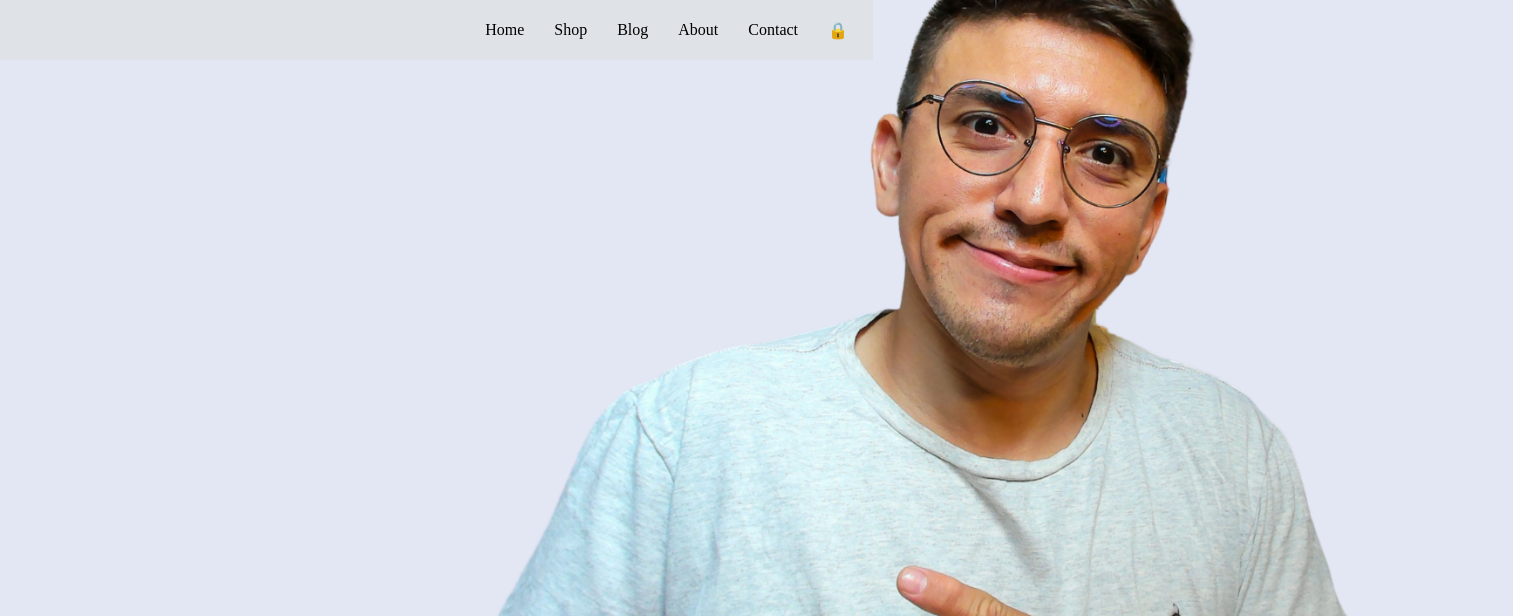
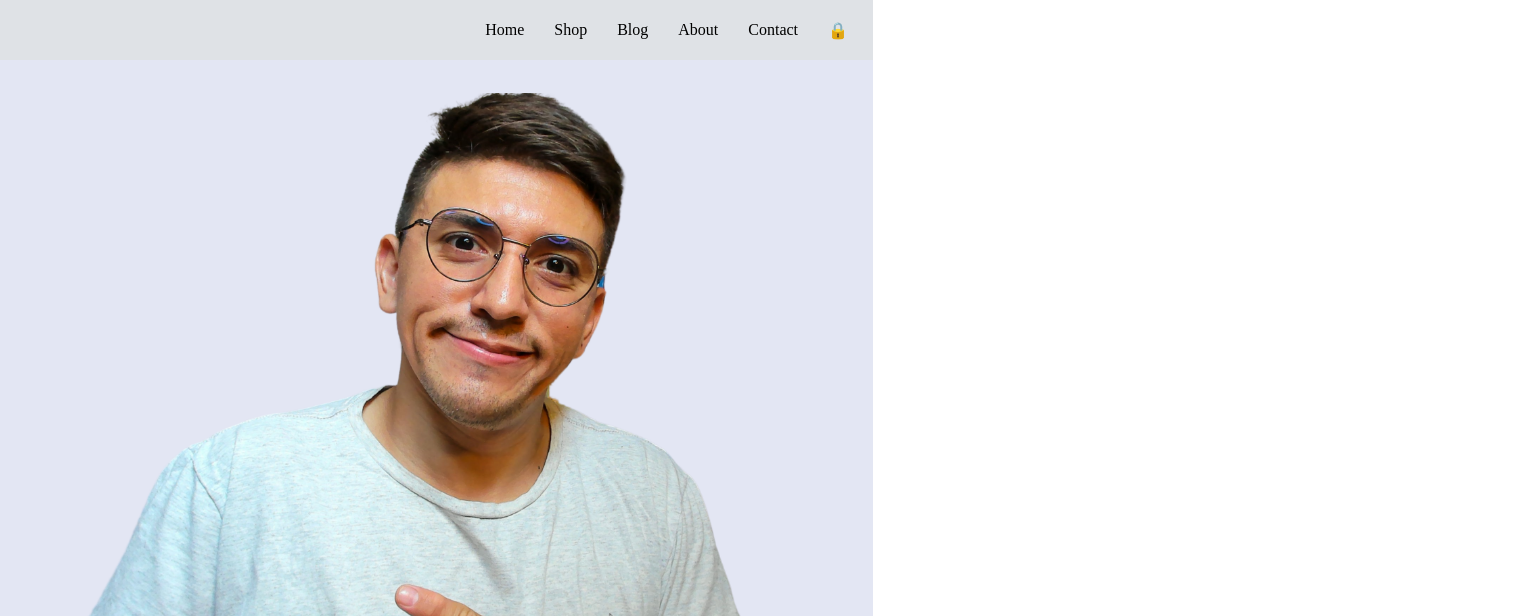
Before and after one commit to SidneyCarv90/projeto-tipscode-shop, a plain HTML site: page index.html in a window 1280 px wide. Shown: the top 616 px of the page, 1513 px wide, since content can reach past the window. Drawn offline with Linux system fonts and the light colour scheme.

Commit message:
adicionando o background na página

```diff
--- a/index.html
+++ b/index.html
@@ -5,7 +5,7 @@
         <meta charset="UTF-8">
         <meta http-equiv="X-UA-Compatible" content="IE=edge">
         <meta name="viewport" content="width=device-width, initial-scale=1.0">
-        <title>Loja TipShopt</title>
+        <title>Loja TipShop</title>
         <link rel="stylesheet" href="./src/css/reset.css">
         <link rel="stylesheet" href="https://cdnjs.cloudflare.com/ajax/libs/font-awesome/6.4.2/css/all.min.css" integrity="sha512-z3gLpd7yknf1YoNbCzqRKc4qyor8gaKU1qmn+CShxbuBusANI9QpRohGBreCFkKxLhei6S9CQXFEbbKuqLg0DA==" crossorigin="anonymous" referrerpolicy="no-referrer" />
         <link rel="stylesheet" href="./src/css/style.css" />
@@ -37,9 +37,6 @@
                 <p>Save more with coupons & up to 70% off!</p>
                 <button type="submit" class="btn">Shop now</button>
             </div>
-            <div class="foto-alisson">
-                <img src="./src/img/hero-alisson.png" alt="">
-            </div>
         </main>
         <script src="./src/js/script.js"></script>
     </body>
--- a/src/css/style.css
+++ b/src/css/style.css
@@ -6,8 +6,12 @@ html{
 }
 
 body{
-    background-color: #e3e7f3;
-
+    background-image: url("../img/hero-alisson.png");
+    background-size: 100%;
+    background-position: center;
+    background-repeat: no-repeat;
+    height: 100%;
+    width: 100%;
 }
 
 li{
@@ -22,14 +26,6 @@ main{
 
 ul{
     display: flex;
-}
-
-.foto-alisson img{
-    width: 1650px;
-    z-index: -1;
-    position: absolute;
-    left: 270px;
-    bottom: 1px;
 }
 
 main{
@@ -55,8 +51,6 @@ main{
     display: flex;
     justify-content: right;
     flex-direction: column;
-    background-color: #e3e7f3;
-    position: absolute;
 }
 
 .btn{
```
